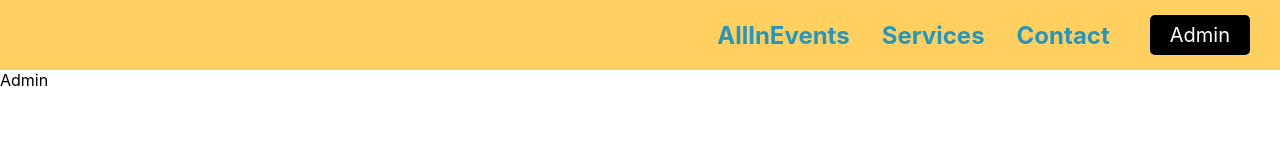
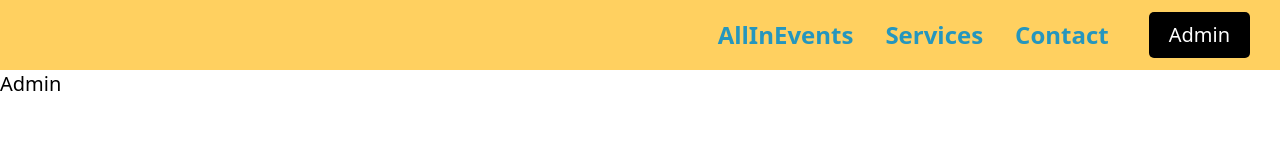
Before and after one commit to littlephillips/Allinevents-Frontend, a React (Create React App) app: page /admin in a window 1280 px wide. Shown: the top 160 px of the page. Built offline with nearby package versions, Linux system fonts and the light colour scheme.

Commit message:
install tailwind css and add link to admin button

```diff
--- a/package.json
+++ b/package.json
@@ -13,7 +13,6 @@
     "react-router-dom": "^6.5.0",
     "react-scripts": "5.0.1",
     "styled-components": "^5.3.6",
-    "tailwindcss": "^3.2.4",
     "web-vitals": "^2.1.4"
   },
   "scripts": {
@@ -39,5 +38,10 @@
       "last 1 firefox version",
       "last 1 safari version"
     ]
+  },
+  "devDependencies": {
+    "autoprefixer": "^10.4.13",
+    "postcss": "^8.4.20",
+    "tailwindcss": "^3.2.4"
   }
 }
--- /dev/null
+++ b/postcss.config.js
@@ -0,0 +1,6 @@
+module.exports = {
+  plugins: {
+    tailwindcss: {},
+    autoprefixer: {},
+  },
+}
--- a/src/components/Navbar.js
+++ b/src/components/Navbar.js
@@ -21,7 +21,7 @@ return (
 	</NavMenu>
 
 	<NavBtn>
-		<NavBtnLink>Admin</NavBtnLink>
+		<NavBtnLink to='/admin'>Admin</NavBtnLink>
 	</NavBtn>
 	</Nav>
 	</>
--- a/src/index.css
+++ b/src/index.css
@@ -1,13 +1,3 @@
-body {
-  margin: 0;
-  font-family: -apple-system, BlinkMacSystemFont, 'Segoe UI', 'Roboto', 'Oxygen',
-    'Ubuntu', 'Cantarell', 'Fira Sans', 'Droid Sans', 'Helvetica Neue',
-    sans-serif;
-  -webkit-font-smoothing: antialiased;
-  -moz-osx-font-smoothing: grayscale;
-}
-
-code {
-  font-family: source-code-pro, Menlo, Monaco, Consolas, 'Courier New',
-    monospace;
-}
+@tailwind base;
+@tailwind components;
+@tailwind utilities;
--- a/src/pages/AdminPage.js
+++ b/src/pages/AdminPage.js
@@ -2,7 +2,7 @@ import React from 'react'
 
 function Admin() {
     return (
-    <div>Admin</div>
+    <div className='text-xl'>Admin</div>
     )
 }
 
--- /dev/null
+++ b/tailwind.config.js
@@ -0,0 +1,10 @@
+/** @type {import('tailwindcss').Config} */
+module.exports = {
+  content: [
+    "./src/**/*.{js,jsx,ts,tsx}",
+  ],
+  theme: {
+    extend: {},
+  },
+  plugins: [],
+}
```
Also changed, not shown: 1 other file (tests, documents, lock files or other folders).
